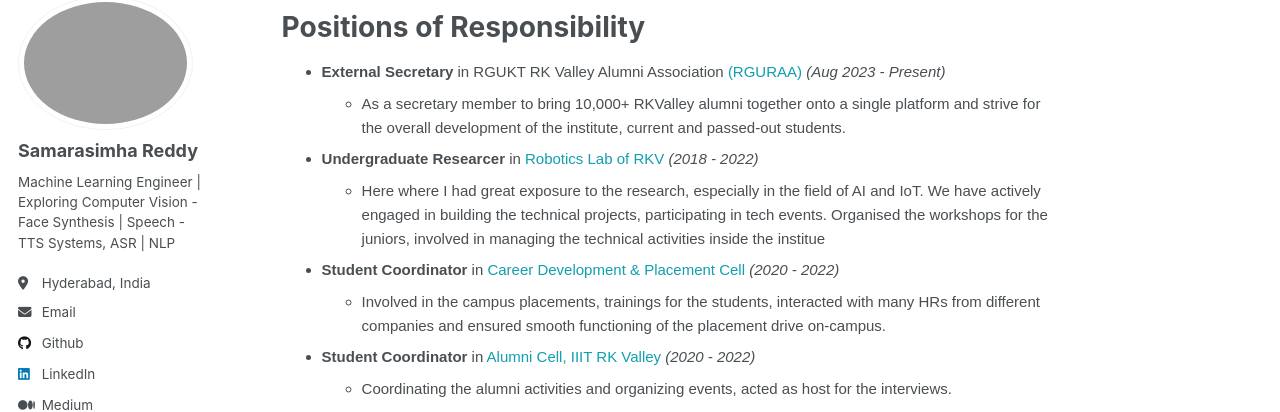
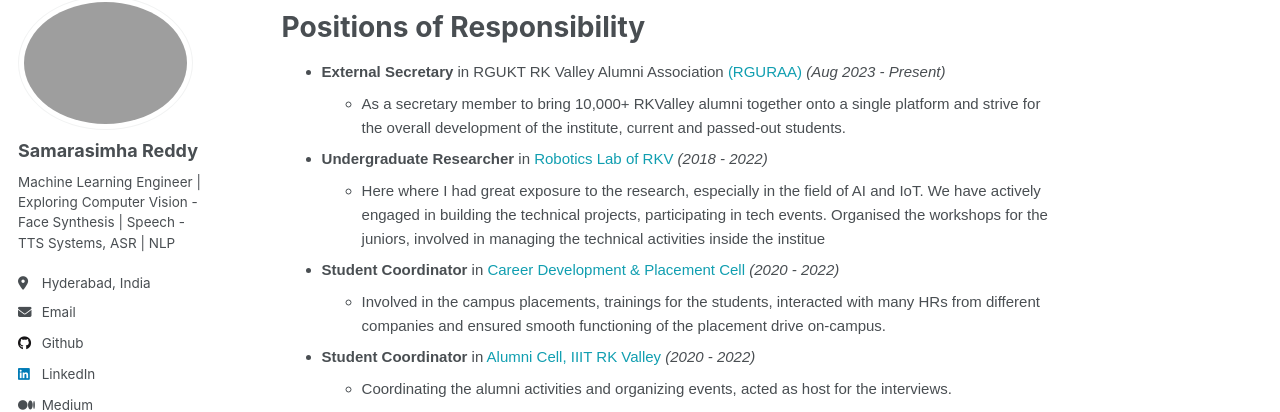
Before and after one commit to samarasimhapeyala/samarasimhapeyala.github.io, a Jekyll site: the page built from _pages/community.md, in a window 1280 px wide and 900 px high, scrolled down 1464 px. Shown: the part 110-522 px from the top of the window. Built offline with Jekyll 4.4.1, drawn with Linux system fonts in a browser that asks for light colours.

Commit message:
Update community.md

```diff
--- a/_pages/community.md
+++ b/_pages/community.md
@@ -93,7 +93,7 @@ author_profile: true
     </ul>
   </li>
 <li>
-    <strong>Undergraduate Researcer</strong> in <a href="https://www.linkedin.com/school/roboticsrkv" style="color: rgb(16, 158, 176); text-decoration: none;">Robotics Lab of RKV</a><em> (2018 - 2022)</em><br>
+    <strong>Undergraduate Researcher</strong> in <a href="https://www.linkedin.com/school/roboticsrkv" style="color: rgb(16, 158, 176); text-decoration: none;">Robotics Lab of RKV</a><em> (2018 - 2022)</em><br>
     <ul>
       <li>Here where I had great exposure to the research, especially in the field of AI and IoT. We have actively engaged in building the technical projects, participating in tech events. Organised the workshops for the juniors, involved in managing the technical activities inside the institue</li>
     </ul>
```
